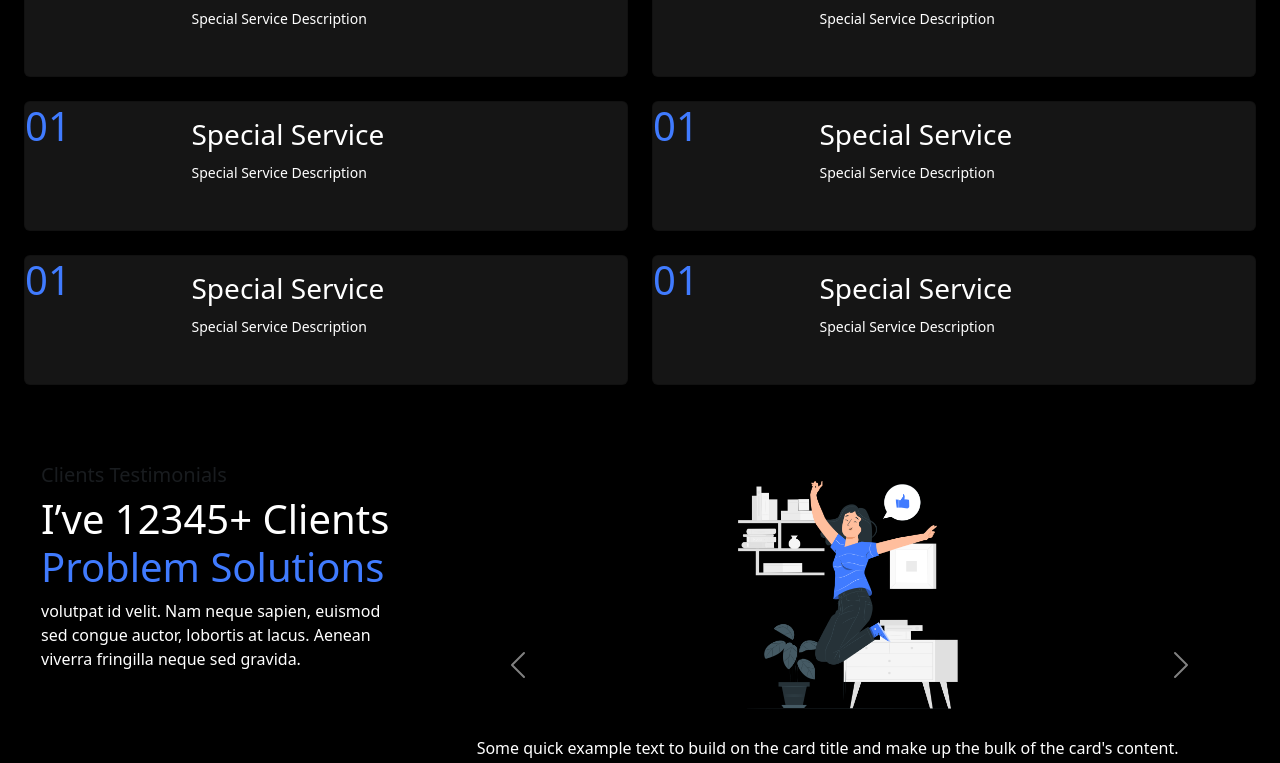
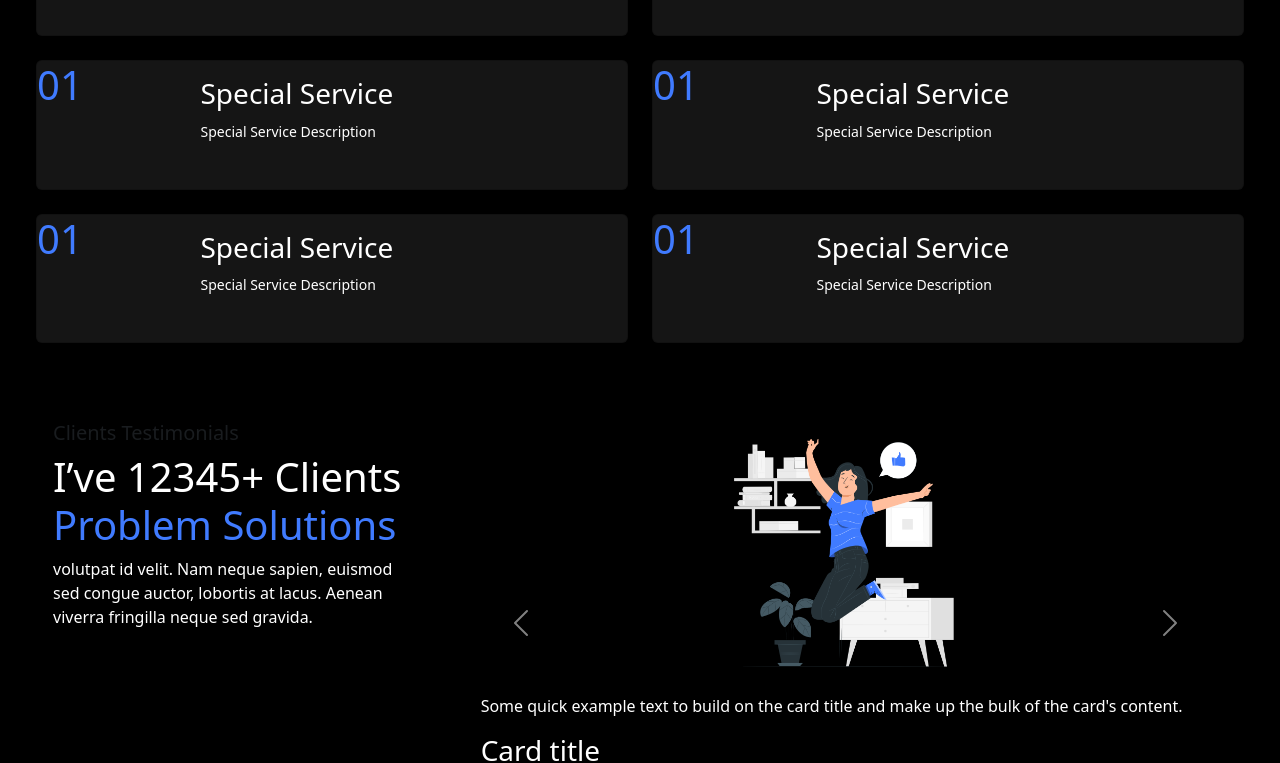
Before and after one commit to mostafamohamedmostafa/personal-resume-react, a React (Create React App) app: page /AboutPage in a window 1280 px wide. Shown: the part 2271-3034 px from the top of the page. Built offline with nearby package versions, Linux system fonts and the light colour scheme.

Commit message:
update css

```diff
--- a/src/App.js
+++ b/src/App.js
@@ -15,7 +15,7 @@ function App() {
   }, []);
 
   return (
-    <div className="App">
+    <div className="App container-fluid">
       <Navigation></Navigation>
       <Routes>
       <Route path="personal-resume-react" element={<Mainpage />} />
--- a/src/Components/GetInTouchSection.js
+++ b/src/Components/GetInTouchSection.js
@@ -53,7 +53,7 @@ export const GetInTouchSection = () => {
             <div className="card-body">
               <iframe
                 src="https://www.google.com/maps/embed?pb=!1m18!1m12!1m3!1d218359.75267862238!2d29.790070717964728!3d31.224299392628375!2m3!1f0!2f0!3f0!3m2!1i1024!2i768!4f13.1!3m3!1m2!1s0x14f5c49126710fd3%3A0xb4e0cda629ee6bb9!2sAlexandria%2C%20Alexandria%20Governorate!5e0!3m2!1sen!2seg!4v1711513770538!5m2!1sen!2seg"
-                width="600"
+                width="300"
                 height="350"
                 allowfullscreen=""
                 loading="lazy"
--- a/src/index.css
+++ b/src/index.css
@@ -126,13 +126,13 @@ small {
 
 .Pricing-Package-Section {
   background-color: #151515;
-  height: 35rem;
+
 }
 
 .Pricing-Package-Section .card {
   background-color: black;
   color: white;
-  margin-bottom: 3%;
+  margin-bottom: 9%;
 }
 .Pricing-Package-Section .card ul li {
   background-color: black;
```
